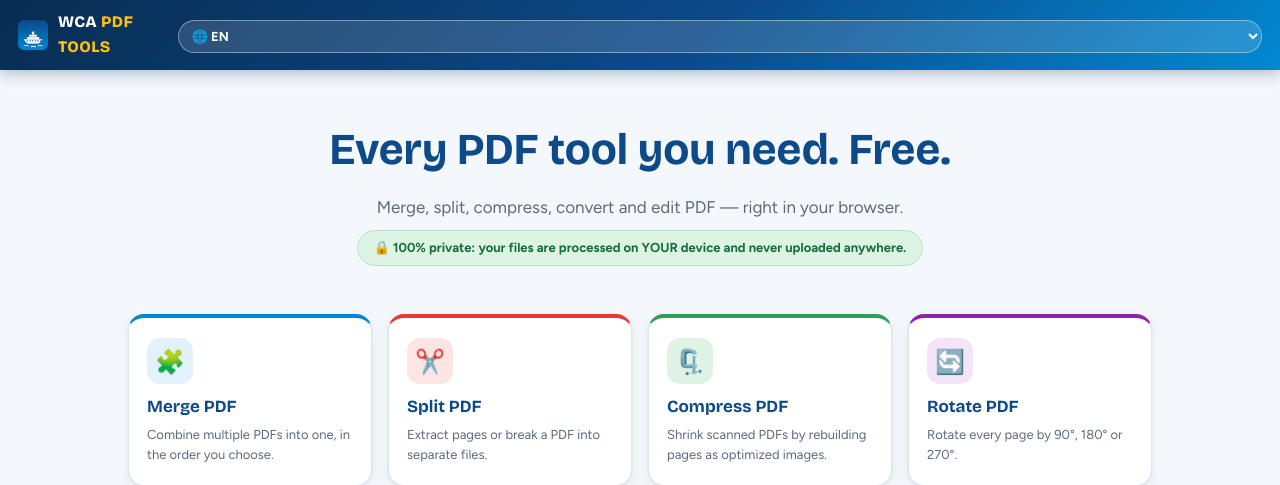
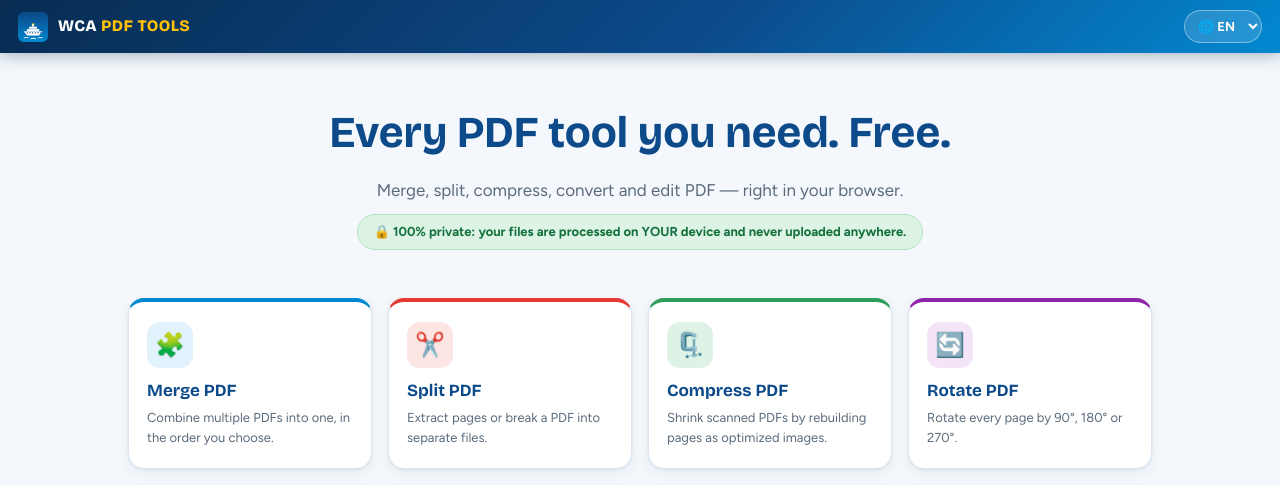
Before and after one commit to mustang77/tideview, a PHP site: page / in a window 1280 px wide. Shown: the top 485 px of the page. Run offline with PHP 8.4, Linux system fonts and the light colour scheme.

Commit message:
PDF Tools: fix language select width in topbar
Co-Authored-By: Claude Fable 5 <noreply@anthropic.com>
Claude-Session: https://claude.ai/code/session_01Lbdh4FYNiKcQoEU7qiLcAV

```diff
--- a/wca_pdf/styles.css
+++ b/wca_pdf/styles.css
@@ -31,10 +31,12 @@ h1, h2, h3, .brand, strong { font-family: var(--display); }
   font-weight: 800; letter-spacing: .4px; font-size: 16px; }
 .brand em { font-style: normal; color: var(--gold); }
 #lang-select {
+  width: auto; margin-top: 0; flex: none;
   padding: 7px 9px; border: 1px solid rgba(255,255,255,.4); border-radius: 999px;
   background: rgba(255,255,255,.14); color: #fff; font: inherit; font-size: 13px;
   font-weight: 700; cursor: pointer;
 }
+.brand { white-space: nowrap; }
 #lang-select option { color: var(--ink); }
 
 /* ---------- Hero ---------- */
```
